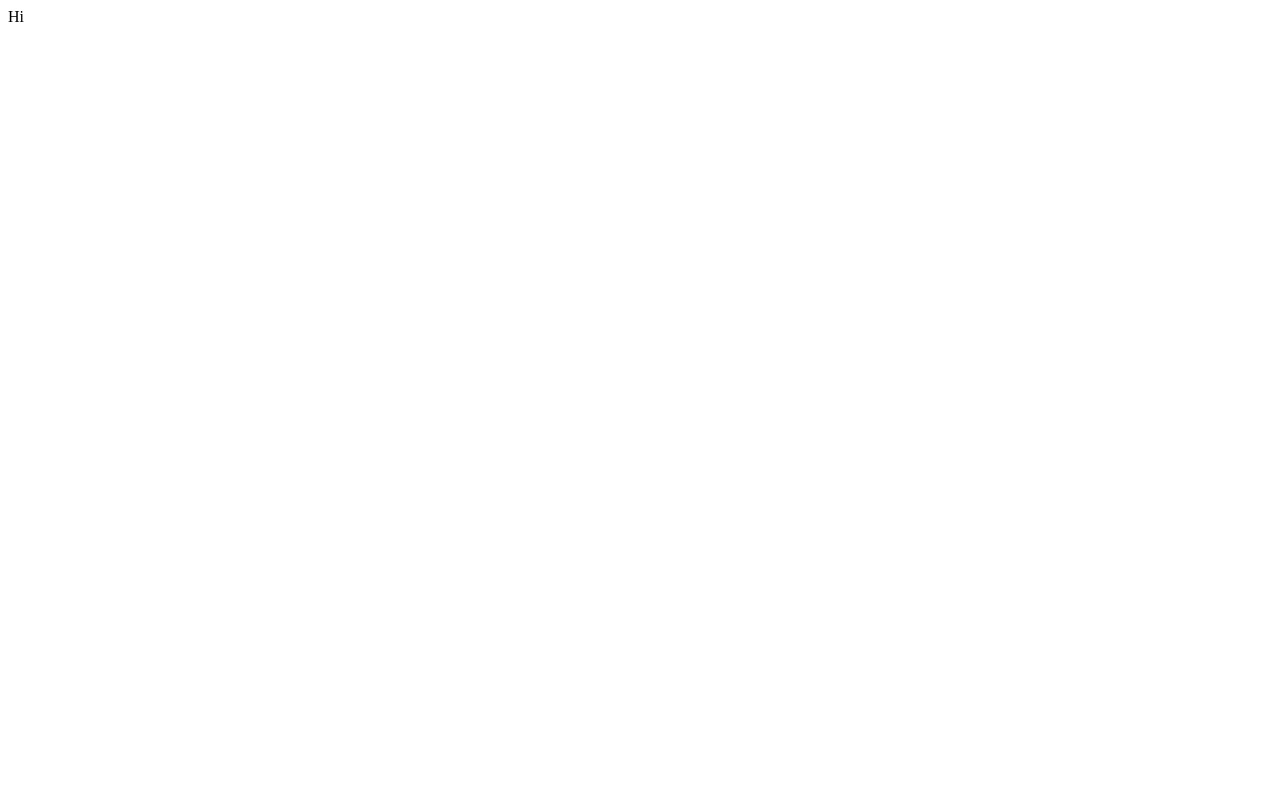
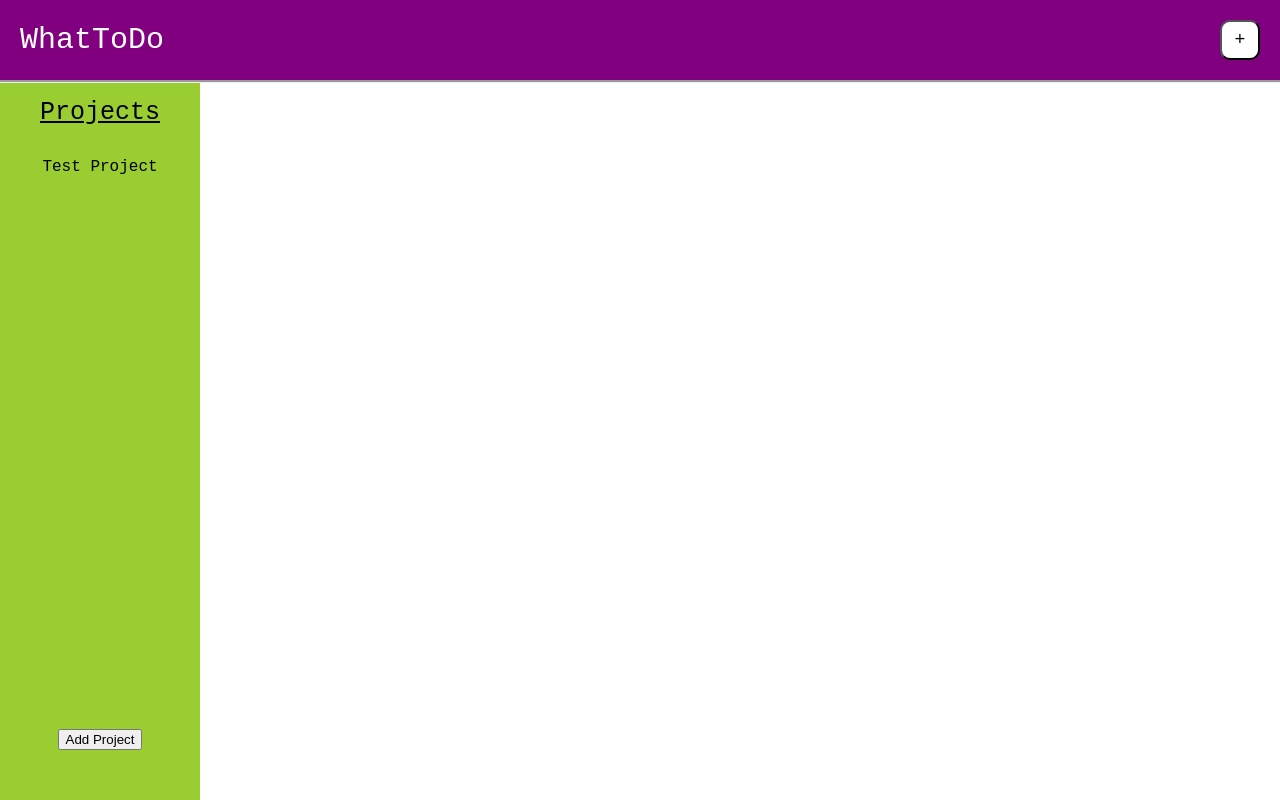
Before and after one commit to SKYWVRD/todo-list, a website built with webpack: page dist/index.html in a window 1280 px wide. Built offline with nearby package versions, Linux system fonts and the light colour scheme.

Commit message:
Setup simple html layout with buttons

```diff
--- a/package.json
+++ b/package.json
@@ -17,6 +17,8 @@
   },
   "homepage": "https://github.com/SKYWVRD/todo-list#readme",
   "devDependencies": {
+    "css-loader": "^6.7.1",
+    "style-loader": "^3.3.1",
     "webpack": "^5.74.0",
     "webpack-cli": "^4.10.0"
   }
--- a/src/index.js
+++ b/src/index.js
@@ -0,0 +1,6 @@
+import{
+    buildInterface
+} from "./interface"
+
+
+buildInterface();
--- a/src/interface.js
+++ b/src/interface.js
@@ -1,8 +1,10 @@
-import './style.css';
+import './styles.css';
 
 //function to build whole interface using other functions
 export function buildInterface(){
-
+    buildNavBar();
+    buildProjectBar();
+    buildTaskArea();
 
 };
 
@@ -10,17 +12,55 @@ export function buildInterface(){
 function buildNavBar(){
     //Contains Logo
     //Contains add task button
+    const headerBar = document.createElement('div');
+    const headerText = document.createElement('div');
+    const addTask = document.createElement('button')
+
+    headerBar.classList.add('heading');
+    headerText.classList.add('title');
+    addTask.classList.add('task-button');
+    headerBar.appendChild(headerText);
+
+    headerText.innerHTML = 'WhatToDo'
+    addTask.innerHTML = '+'
+    headerBar.appendChild(addTask);
+    document.body.prepend(headerBar);
+
 }
 
 //function to add project bar
 function buildProjectBar(){
     //contains list of all projects
-    //contains a button to add a project
+    //contains a button to add a project wich creates a new project object and adds to dom
+    //You need to be able to select which project you want so it must be a clickable item
+    const content = document.getElementById('content');
+    const projectNav = document.createElement('div');
+    const projectHeading = document.createElement('div');
+    const projectList = document.createElement('ul')
+    const testItem = document.createElement('li')
+    testItem.innerHTML = 'Test Project';
+    const addProjectButton = document.createElement('button');
 
+
+    projectNav.classList.add('project-nav');
+    projectHeading.classList.add('project-heading');
+    projectList.classList.add('project-list');
+    projectList.appendChild(testItem);
+    addProjectButton.classList.add('project-button');
+
+    projectHeading.innerHTML = 'Projects'
+    addProjectButton.innerHTML = 'Add Project'
+
+    projectNav.appendChild(projectHeading);
+    projectNav.appendChild(projectList);
+    projectNav.appendChild(addProjectButton);
+
+    content.appendChild(projectNav);
 }
 
 //function to add task area
 function buildTaskArea(){
     //contains list of all tasks related to selected project
+    console.log(2);
 
 }
--- a/src/projects.js
+++ b/src/projects.js
@@ -0,0 +1,17 @@
+import {
+    taskFactory
+} from './tasks.js'
+
+
+const projectFactory = (name) => {
+    let projectList = [];
+
+
+
+    const getProjects = () => projectList;
+
+
+    return {
+        getProject
+    }
+}
--- a/src/styles.css
+++ b/src/styles.css
@@ -0,0 +1,75 @@
+body {
+    display: flex;
+    flex-direction: column;
+    margin: 0;
+    height: 100vh;
+}
+
+#content {
+    display: flex;
+    flex-grow: 1;
+}
+
+.heading {
+    display: flex;
+    justify-content: space-between;
+    align-items: center;
+    border-bottom:groove;
+    background-color: purple;
+}
+
+.project-nav {
+    font-family: 'Courier New', Courier, monospace;
+    display: flex;
+    flex-grow: 1;
+    align-items: center;
+    flex-direction: column;
+    background-color: yellowgreen;
+    width: 20vw;
+    max-width: 200px;
+    min-width: fit-content;
+}
+
+.project-list {
+    list-style: none;
+    padding: 0;
+}
+
+.project-list > li {
+    width: auto;
+}
+
+.project-list > li:hover{
+    background-color: red;
+}
+
+
+
+.project-heading {
+    font-size: 25px;
+    margin: 15px;
+    text-decoration: underline;
+}
+
+.task-button{
+    font-size: large;
+    font-family: 'Courier New', Courier, monospace;
+    text-align: center;
+    min-height: 40px;
+    margin: 20px;
+    width: 40px;
+    border-radius: 10px;
+    background-color: white;
+}
+
+.project-button {
+    margin-top: auto;
+    margin-bottom: 50px;
+}
+
+.title {
+    color: white;
+    font-family: 'Courier New', Courier, monospace;
+    font-size: 30px;
+    margin: 20px;
+}
--- a/src/tasks.js
+++ b/src/tasks.js
@@ -6,4 +6,5 @@ const taskFactory = (title, description, dueDate, priority) => {
         dueDate,
         priority
     }
+
 };
--- a/webpack.config.js
+++ b/webpack.config.js
@@ -11,8 +11,8 @@ module.exports = {
         rules: [
             {
                 test: /\.css$/i,
-                use: ['styles-loader', 'css-loader'],
-            }
-        ]
-    }
+                use: ['style-loader', 'css-loader'],
+            },
+        ],
+    },
 };
```
Also changed, not shown: dist/index.html, dist/main.js, 1 other file.
